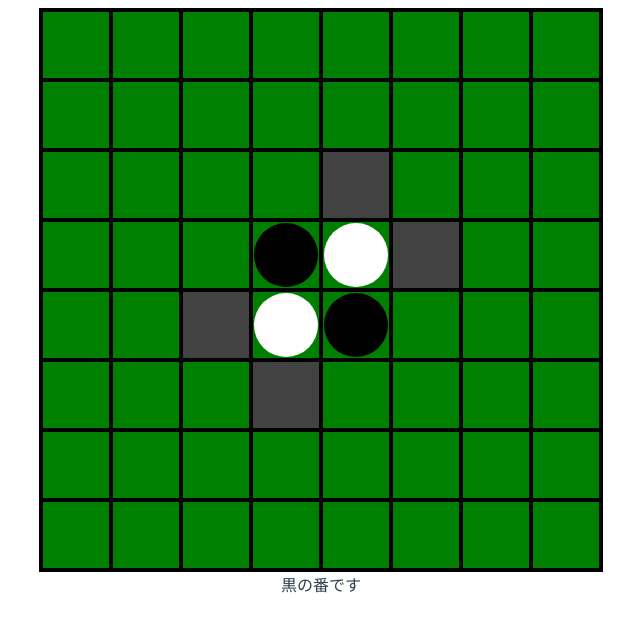
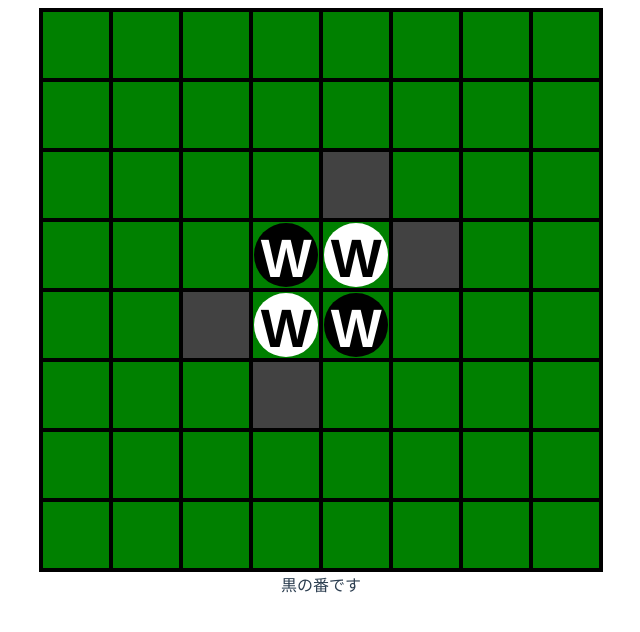
Before and after one commit to webex16-team-2/original-app, a Vue app: page / in a window 1280 px wide. Shown: the top 632 px of the page, without its empty margins (319-959 px from the left). Built offline with nearby package versions, Linux system fonts and the light colour scheme.

Commit message:
クイズ入れ1207進捗

```diff
--- a/src/components/SquareC.vue
+++ b/src/components/SquareC.vue
@@ -1,12 +1,26 @@
 <template>
   <div class="square" :data-state="`${SquareState}`">
-    <div class="stone" :data-state="`${StoneState}`"></div>
+    <div class="stone" :data-state="`${StoneState}`">{{ quiz.charAt(4) }}</div>
   </div>
 </template>
 
 <script>
 export default {
   props: ["SquareState", "StoneState"],
+  data: function () {
+    return {
+      //プロパティ:値 [],
+      quiz: "サッカーW杯2018の優勝国は？",
+    }
+  },
+  /*methods: {
+    quizSplitInsert: function () {
+      //ここに処理を書く
+    },
+  },
+  computed: {
+    let quizSplit = this.quiz.split("")
+  },*/
 }
 </script>
 
@@ -50,17 +64,23 @@ export default {
   width: 64px;
   height: 64px;
   border-radius: 32px;
+  font-size: 54px;
+  font-weight: 600;
+  text-align: center;
+  line-height: 70px;
 }
-/*マスのデータの状態(0が空、1が黒、2が白)*/
+/*マスのデータの状態(0が空、1が黒、-1が白)*/
 .stone[data-state="0"] {
   display: none;
 }
 
 .stone[data-state="1"] {
   background-color: black;
+  color: white;
 }
 
 .stone[data-state="-1"] {
   background-color: white;
+  color: black;
 }
 </style>
```
